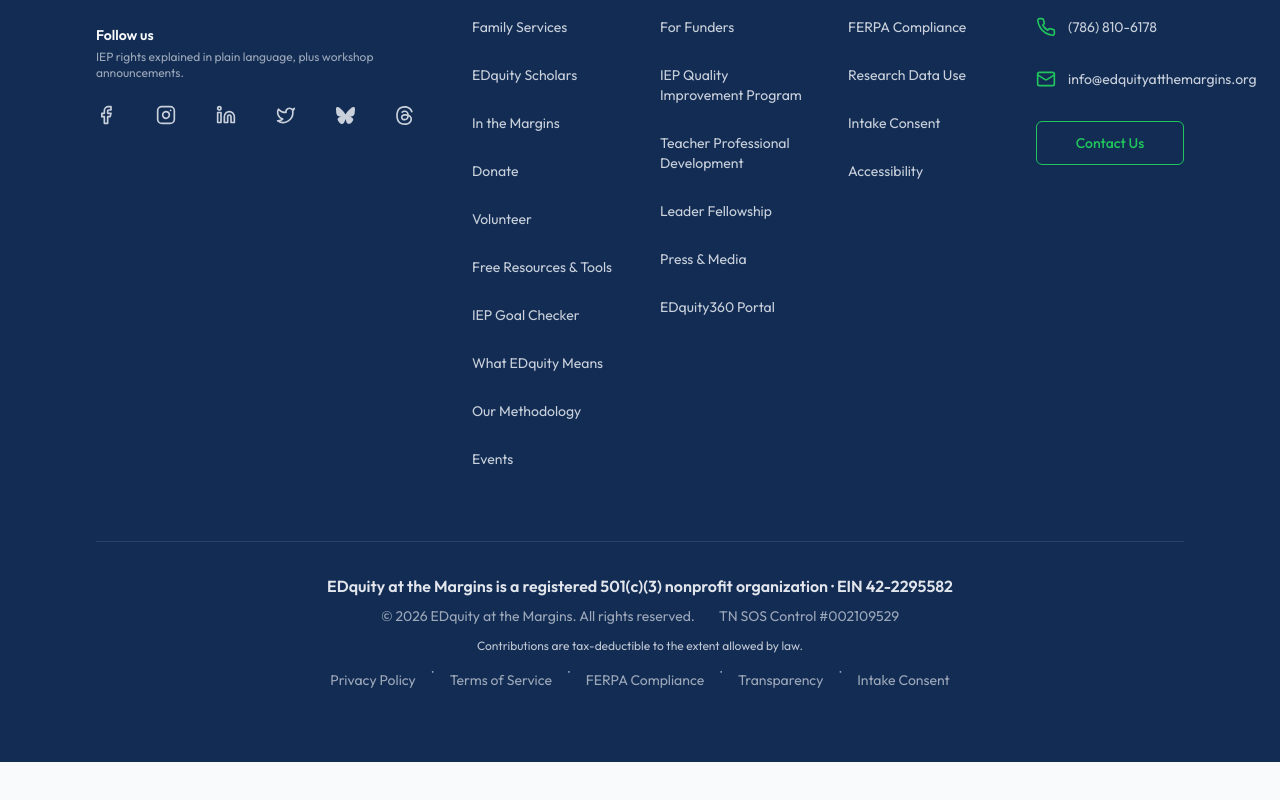
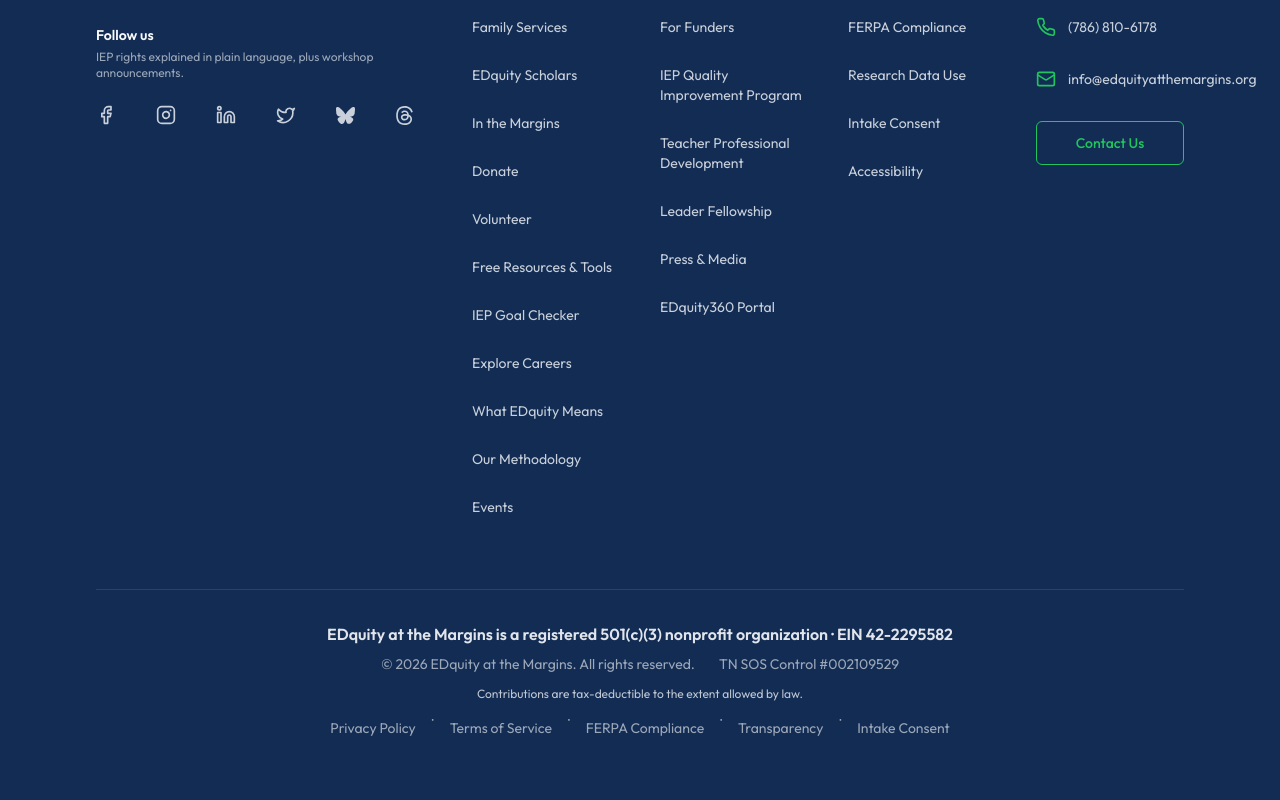
Before and after one commit to rcw8582-crypto/edquity-website, a React (Vite) app: page / in a window 1280 px wide. Shown: the part 8416-9216 px from the top of the page. Before the commit the page ends 9178 px from the top, so only its background shows below. Built offline with nearby package versions, Linux system fonts and the light colour scheme.

Commit message:
Update Footer.tsx

```diff
--- a/src/components/layout/Footer.tsx
+++ b/src/components/layout/Footer.tsx
@@ -173,6 +173,7 @@
               <li><Link href="/volunteer" className="inline-block py-2 text-primary-foreground/80 hover:text-accent transition-colors">Volunteer</Link></li>
               <li><Link href="/resources" className="inline-block py-2 text-primary-foreground/80 hover:text-accent transition-colors">Free Resources &amp; Tools</Link></li>
               <li><Link href="/tools/iep-goal-checker" className="inline-block py-2 text-primary-foreground/80 hover:text-accent transition-colors">IEP Goal Checker</Link></li>
+              <li><Link href="/pathways/explore" className="inline-block py-2 text-primary-foreground/80 hover:text-accent transition-colors">Explore Careers</Link></li>
               <li><Link href="/edquity" className="inline-block py-2 text-primary-foreground/80 hover:text-accent transition-colors">What EDquity Means</Link></li>
               <li><Link href="/our-methodology" className="inline-block py-2 text-primary-foreground/80 hover:text-accent transition-colors">Our Methodology</Link></li>
               <li><Link href="/events" className="inline-block py-2 text-primary-foreground/80 hover:text-accent transition-colors">Events</Link></li>
```
